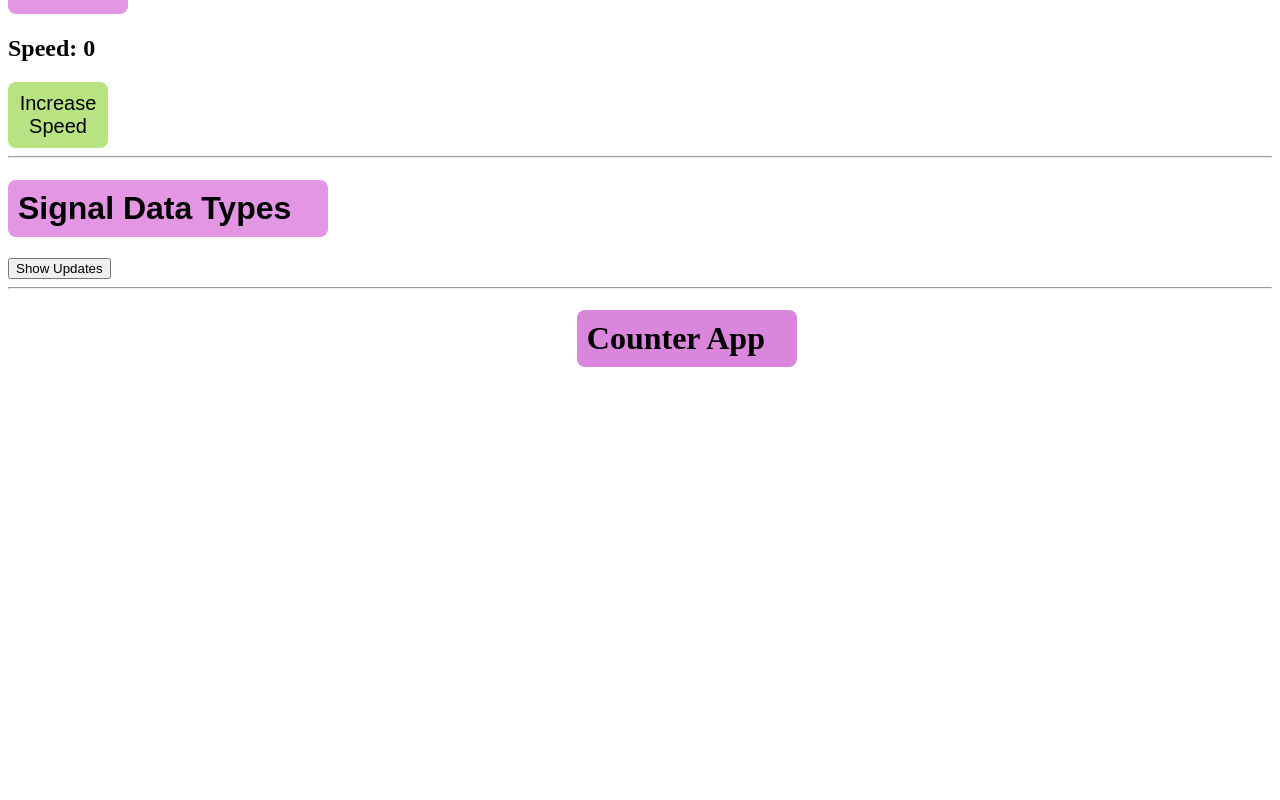
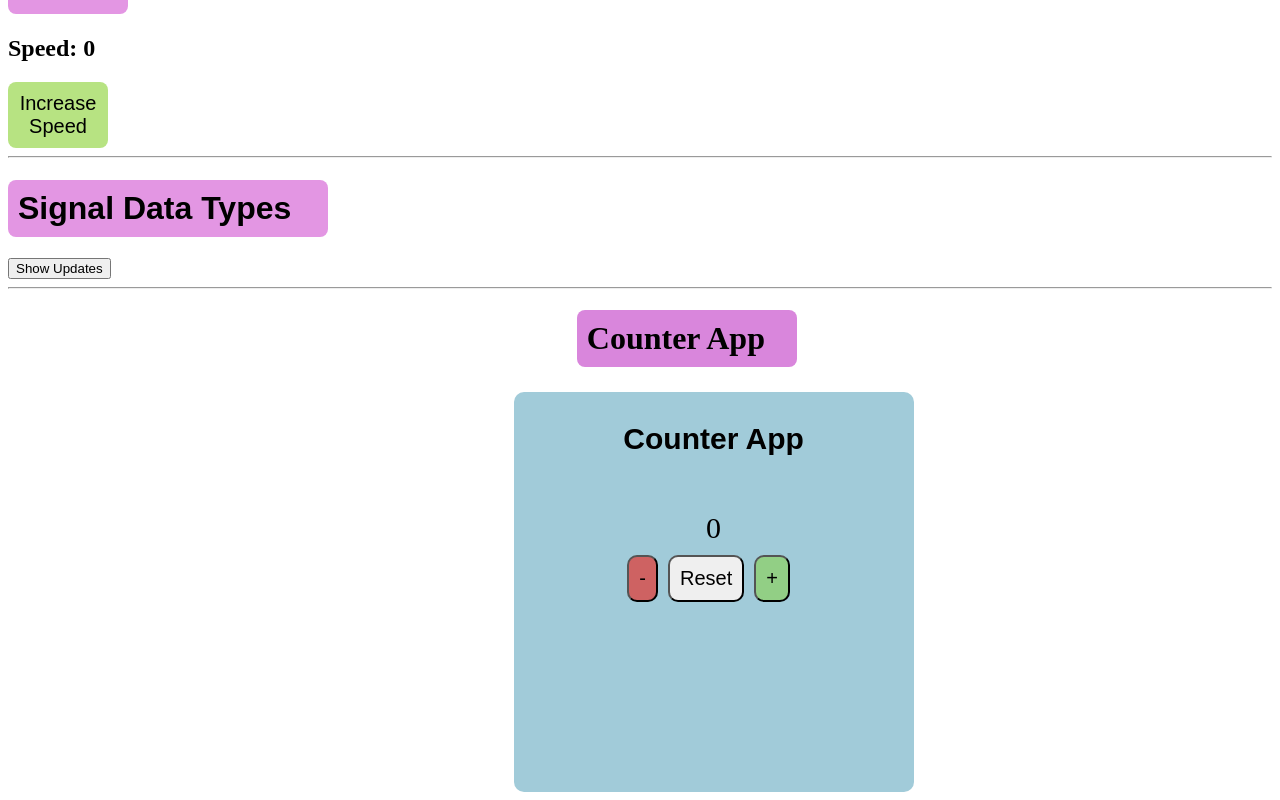
Before and after one commit to kartikeyofficial/Angular, an Angular app in the folder Signal/: page / in a window 1280 px wide. Shown: the part 635-1435 px from the top of the page. Before the commit the page ends 1024 px from the top, so only its background shows below. Built offline with nearby package versions, Linux system fonts and the light colour scheme.

Commit message:
Counter App

```diff
--- a/Signal/src/app/counter-app/counter-app.css
+++ b/Signal/src/app/counter-app/counter-app.css
@@ -6,3 +6,40 @@ h1{
   border-radius: 8px;
   margin-left: 45%;
 }
+.counter-card{
+  margin-left: 40%;
+  width: 400px;
+  height: 400px;
+  background-color: #a1cbd9;
+  border-radius: 10px;
+}
+h2{
+  text-align: center;
+  padding: 30px;
+  font-family: Arial, Helvetica, sans-serif;
+  font-size: 30px;
+
+}
+.count{
+  font-size: 30px;
+  text-align: center;
+
+}
+.buttons{
+  padding: 10px;
+
+  border-radius: 8px;
+  text-align: center;
+}
+button{
+  font-size: 20px;
+  padding: 10px;
+  border-radius: 10px;
+  margin-right: 10px;
+}
+.plus{
+  background-color: #92cf85;
+}
+.minus{
+  background-color: #ce6262;
+}
--- a/Signal/src/app/counter-app/counter-app.html
+++ b/Signal/src/app/counter-app/counter-app.html
@@ -1,2 +1,13 @@
 <hr>
 <h1>Counter App</h1>
+<div class="counter-card">
+  <h2>Counter App</h2>
+  <div class="count">
+    {{counter()}}
+  </div>
+  <div class="buttons">
+    <button class="minus" (click)="decreament()">-</button>
+    <button (click)="reset()">Reset</button>
+    <button class="plus" (click)="increament()">+</button>
+  </div>
+</div>
--- a/Signal/src/app/counter-app/counter-app.ts
+++ b/Signal/src/app/counter-app/counter-app.ts
@@ -1,4 +1,4 @@
-import { Component } from '@angular/core';
+import { Component, signal, WritableSignal } from '@angular/core';
 
 @Component({
   selector: 'counter-app',
@@ -6,4 +6,20 @@ import { Component } from '@angular/core';
   templateUrl: './counter-app.html',
   styleUrl: './counter-app.css',
 })
-export class CounterApp {}
+export class CounterApp {
+  counter:WritableSignal<number> = signal<number>(0);
+
+
+  increament(){
+    this.counter.update((val)=>val+1)
+  }
+
+  decreament(){
+    if(this.counter()>0){
+    this.counter.update((val)=>val-1)
+  }
+  }
+  reset(){
+   this.counter.set(0);
+  }
+}
```
